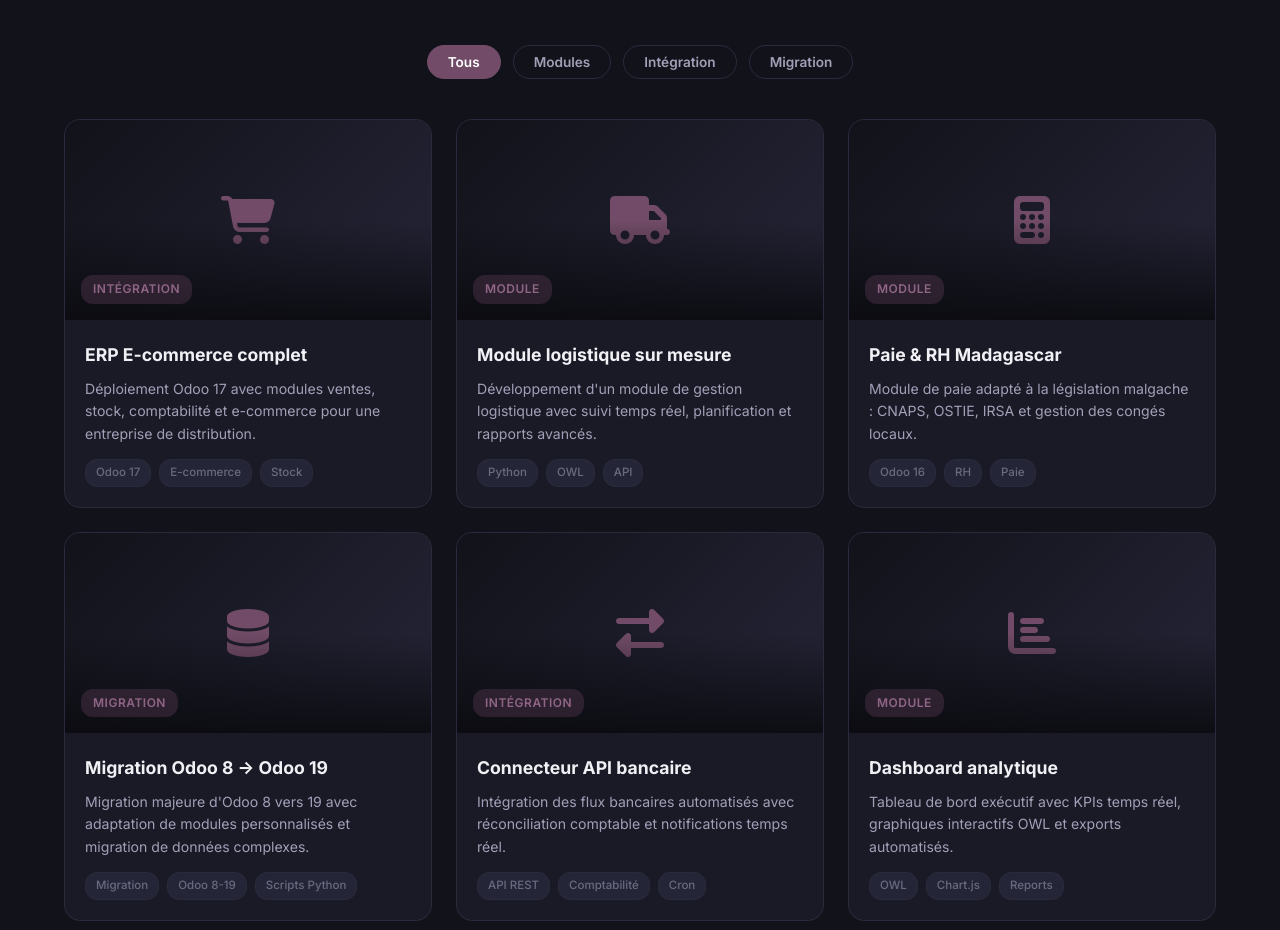
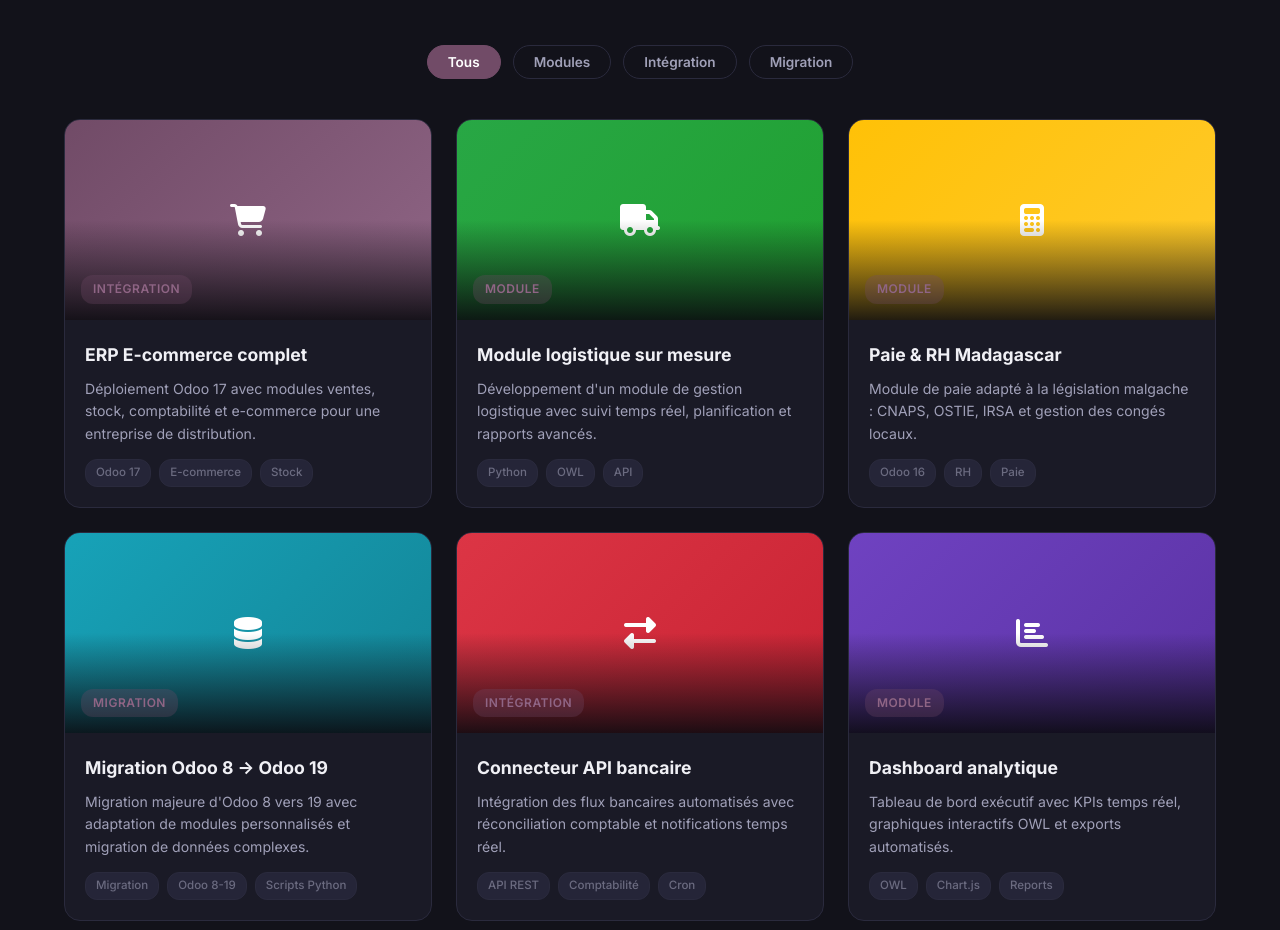
Before and after one commit to Khyme667/Portfolio, a plain HTML site: page index.html in a window 1280 px wide. Shown: the part 4380-5310 px from the top of the page. Drawn offline with Linux system fonts and the light colour scheme.

Commit message:
Improve portfolio visual design
- Add gradient backgrounds to portfolio placeholders
- Professional color scheme for each project type
- Better visual presentation for maintainer review

```diff
--- a/index.html
+++ b/index.html
@@ -450,7 +450,7 @@
             <div class="portfolio-grid">
                 <div class="portfolio-card" data-category="integration">
                     <div class="portfolio-image">
-                        <div class="portfolio-placeholder">
+                        <div class="portfolio-placeholder" style="background: linear-gradient(135deg, #714B67, #8f6585); display: flex; align-items: center; justify-content: center; color: white; font-size: 2rem;">
                             <i class="fas fa-shopping-cart"></i>
                         </div>
                         <div class="portfolio-overlay">
@@ -467,7 +467,7 @@
                 </div>
                 <div class="portfolio-card" data-category="module">
                     <div class="portfolio-image">
-                        <div class="portfolio-placeholder">
+                        <div class="portfolio-placeholder" style="background: linear-gradient(135deg, #28a745, #20a030); display: flex; align-items: center; justify-content: center; color: white; font-size: 2rem;">
                             <i class="fas fa-truck"></i>
                         </div>
                         <div class="portfolio-overlay">
@@ -484,7 +484,7 @@
                 </div>
                 <div class="portfolio-card" data-category="module">
                     <div class="portfolio-image">
-                        <div class="portfolio-placeholder">
+                        <div class="portfolio-placeholder" style="background: linear-gradient(135deg, #ffc107, #ffca2c); display: flex; align-items: center; justify-content: center; color: white; font-size: 2rem;">
                             <i class="fas fa-calculator"></i>
                         </div>
                         <div class="portfolio-overlay">
@@ -501,7 +501,7 @@
                 </div>
                 <div class="portfolio-card" data-category="migration">
                     <div class="portfolio-image">
-                        <div class="portfolio-placeholder">
+                        <div class="portfolio-placeholder" style="background: linear-gradient(135deg, #17a2b8, #138496); display: flex; align-items: center; justify-content: center; color: white; font-size: 2rem;">
                             <i class="fas fa-database"></i>
                         </div>
                         <div class="portfolio-overlay">
@@ -518,7 +518,7 @@
                 </div>
                 <div class="portfolio-card" data-category="integration">
                     <div class="portfolio-image">
-                        <div class="portfolio-placeholder">
+                        <div class="portfolio-placeholder" style="background: linear-gradient(135deg, #dc3545, #c82333); display: flex; align-items: center; justify-content: center; color: white; font-size: 2rem;">
                             <i class="fas fa-exchange-alt"></i>
                         </div>
                         <div class="portfolio-overlay">
@@ -535,7 +535,7 @@
                 </div>
                 <div class="portfolio-card" data-category="module">
                     <div class="portfolio-image">
-                        <div class="portfolio-placeholder">
+                        <div class="portfolio-placeholder" style="background: linear-gradient(135deg, #6f42c1, #5a32a3); display: flex; align-items: center; justify-content: center; color: white; font-size: 2rem;">
                             <i class="fas fa-chart-bar"></i>
                         </div>
                         <div class="portfolio-overlay">
```
